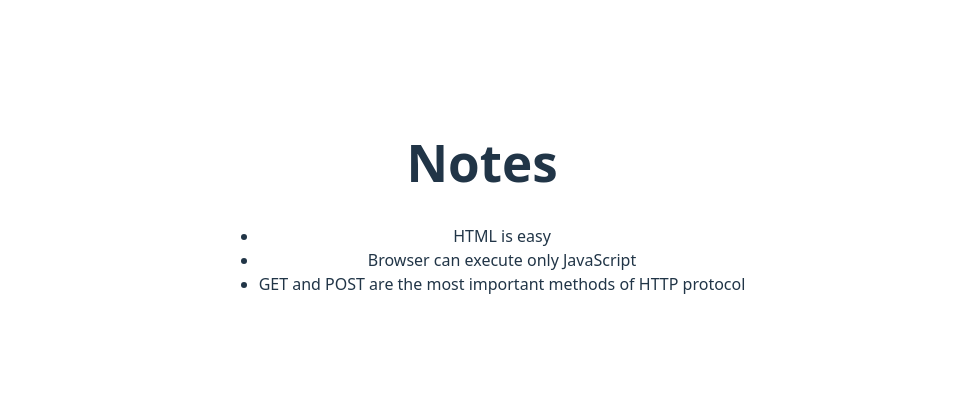
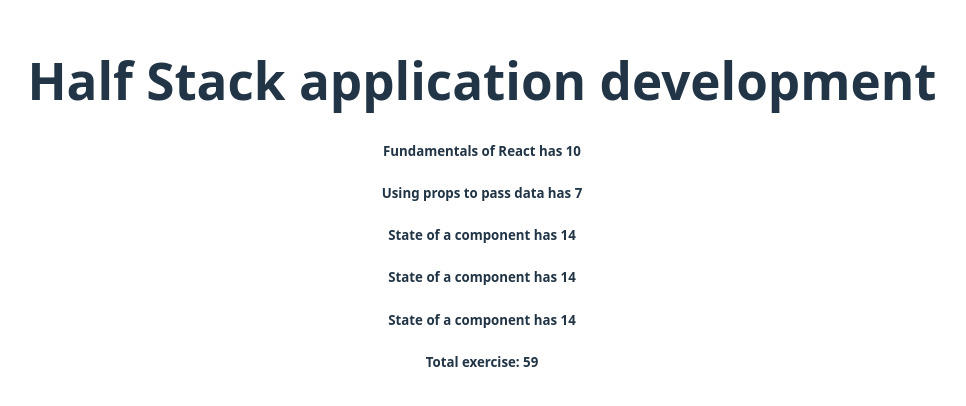
Before and after one commit to ankit2821/Brushup-React, a React (Vite) app: page / in a window 1280 px wide. Shown: the part 194-600 px from the top of the page, without its empty margins (158-1124 px from the left). Built offline with nearby package versions, Linux system fonts and the light colour scheme.

Commit message:
ex 2.1-2.5 done

```diff
--- a/src/App.jsx
+++ b/src/App.jsx
@@ -1,28 +1,42 @@
 import "./App.css";
 import { Anecdote } from "./component/anecdote/anecdote";
 import { Counter } from "./component/Counter/Counter";
+import { Course } from "./component/CourseDetails/Course";
 import { Feedback } from "./component/Feedback/FeedBack";
 import { LeftRight } from "./component/LeftRight";
 import { Notes } from "./component/Notes";
 
 function App() {
-  // const course = {
-  //   name: "Half Stack application development",
-  //   parts: [
-  //     {
-  //       name: "Fundamentals of React",
-  //       exercises: 10,
-  //     },
-  //     {
-  //       name: "Using props to pass data",
-  //       exercises: 7,
-  //     },
-  //     {
-  //       name: "State of a component",
-  //       exercises: 14,
-  //     },
-  //   ],
-  // };
+  const course = {
+    name: "Half Stack application development",
+    parts: [
+      {
+        id: 1,
+        name: "Fundamentals of React",
+        exercises: 10,
+      },
+      {
+        id: 2,
+        name: "Using props to pass data",
+        exercises: 7,
+      },
+      {
+        id: 3,
+        name: "State of a component",
+        exercises: 14,
+      },
+      {
+        id: 4,
+        name: "State of a component",
+        exercises: 14,
+      },
+      {
+        id: 5,
+        name: "State of a component",
+        exercises: 14,
+      },
+    ],
+  };
 
   const notes = [
     {
@@ -51,7 +65,8 @@ function App() {
       {/* <Feedback /> */}
       {/* <Anecdote /> */}
 
-      <Notes notes={notes} />
+      {/* <Notes notes={notes} /> */}
+      <Course course={course} />
     </>
   );
 }
--- /dev/null
+++ b/src/component/CourseDetails/Course.jsx
@@ -0,0 +1,11 @@
+import { Parts } from "./Parts";
+
+export const Course = ({ course }) => {
+  //   console.log(course);
+  return (
+    <>
+      <h1>{course.name}</h1>
+      <Parts parts={course.parts} />
+    </>
+  );
+};
--- /dev/null
+++ b/src/component/CourseDetails/Parts.jsx
@@ -0,0 +1,13 @@
+export const Parts = ({ parts }) => {
+  //   console.log(parts);
+  const total = parts.reduce((sum, part) => sum + part.exercises, 0);
+
+  return (
+    <>
+      {parts.map((part) => (
+        <h5 key={part.id}>{part.name + " has " + part.exercises}</h5>
+      ))}
+      {<h5>Total exercise: {total}</h5>}
+    </>
+  );
+};
```
